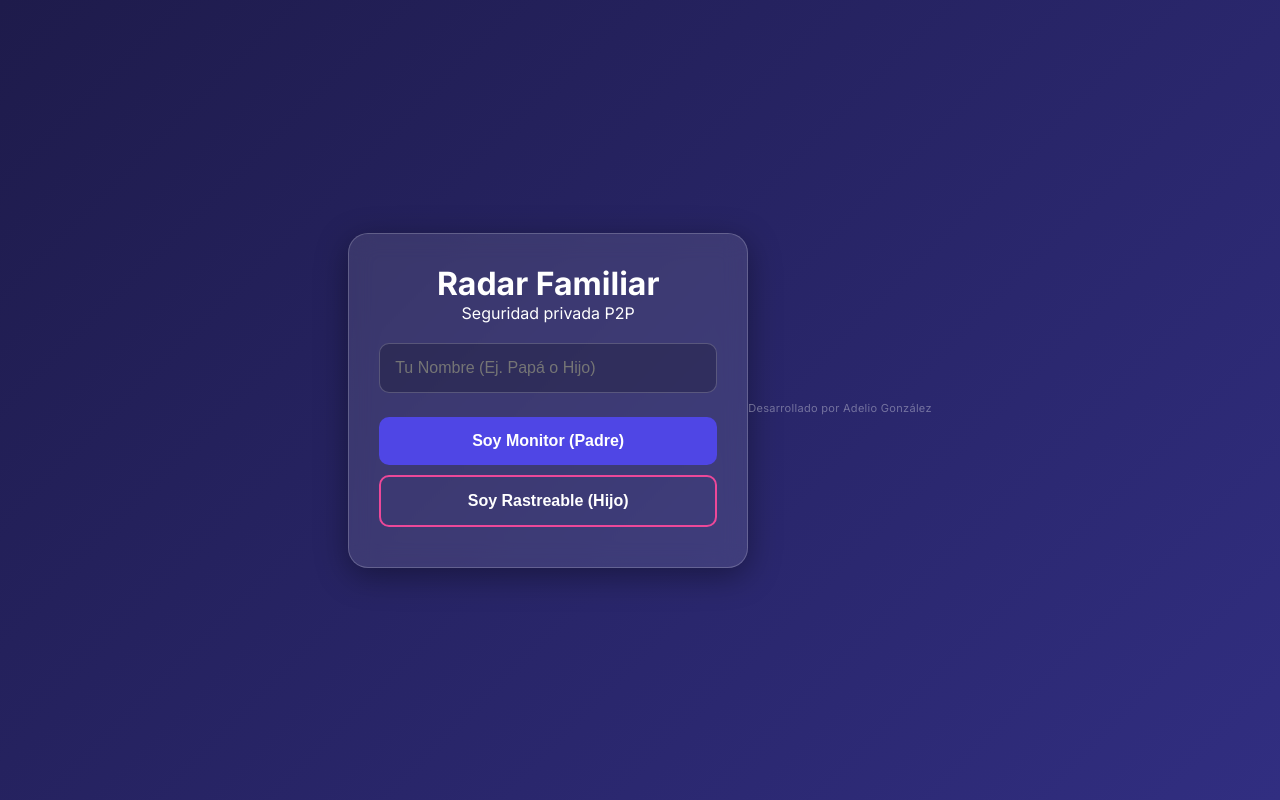
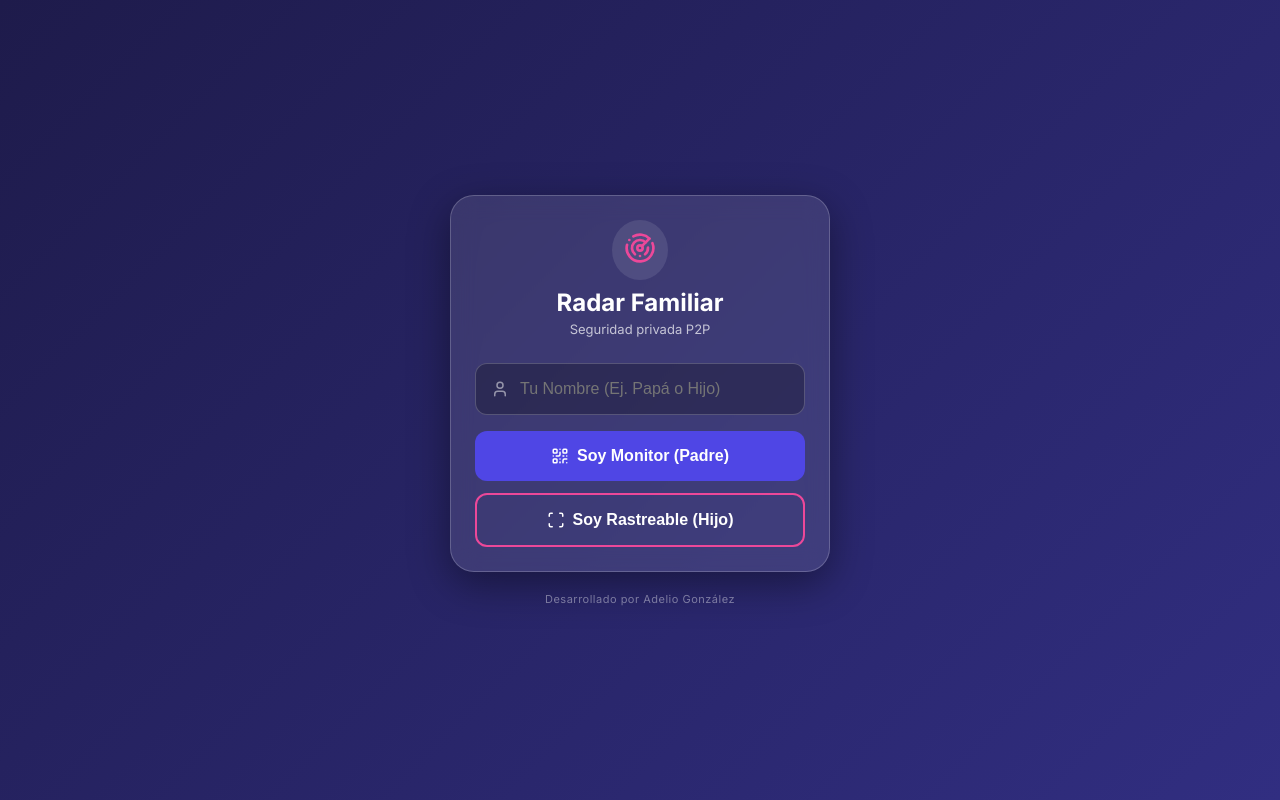
Before and after one commit to gonzalezademar/Monitor-_movil, a React (Vite) app: page /#/ in a window 1280 px wide. Built offline with nearby package versions, Linux system fonts and the light colour scheme.

Commit message:
feat: refactorizacion completa del diseno UI de Onboarding

```diff
--- a/src/index.css
+++ b/src/index.css
@@ -11,16 +11,19 @@ body {
   font-family: 'Inter', -apple-system, BlinkMacSystemFont, sans-serif;
   background: linear-gradient(135deg, #1e1b4b, #312e81);
   color: white;
-  height: 100vh;
-  /* FIX: overflow:hidden movido a .dashboard-container — conflicta con Leaflet */
+  height: 100dvh;
+  margin: 0;
+  overflow: hidden; /* Evitar scroll a nivel general */
 }
 
 .onboarding-container {
   display: flex;
+  flex-direction: column;
   justify-content: center;
   align-items: center;
-  height: 100vh;
+  height: 100dvh;
   padding: 20px;
+  overflow: hidden;
 }
 
 .glass-panel {
@@ -28,39 +31,76 @@ body {
   backdrop-filter: blur(12px);
   -webkit-backdrop-filter: blur(12px);
   border: 1px solid var(--glass-border);
-  border-radius: 20px;
-  padding: 30px;
+  border-radius: 24px;
+  padding: 24px;
   text-align: center;
   width: 100%;
-  max-width: 400px;
-  box-shadow: 0 8px 32px 0 rgba(0, 0, 0, 0.37);
+  max-width: 380px;
+  box-shadow: 0 12px 40px 0 rgba(0, 0, 0, 0.4);
+  display: flex;
+  flex-direction: column;
+  gap: 16px;
+  max-height: 85vh; /* Evita que el panel sea más alto que la pantalla */
+  overflow-y: auto; /* Permite scroll interno si es estrictamente necesario en pantallas minúsculas */
+}
+
+/* Scrollbar invisible para el panel */
+.glass-panel::-webkit-scrollbar {
+  display: none;
+}
+.glass-panel {
+  -ms-overflow-style: none;
+  scrollbar-width: none;
+}
+
+.error-card {
+  background: rgba(255, 255, 255, 0.05);
+  border: 1px solid rgba(255, 255, 255, 0.1);
+  border-radius: 16px;
+  padding: 20px;
+  display: flex;
+  flex-direction: column;
+  align-items: center;
+  gap: 12px;
+}
+
+.error-icon {
+  font-size: 28px;
+  margin-bottom: -4px;
 }
 
 .glass-input {
   width: 100%;
-  padding: 15px;
-  margin: 20px 0;
-  border-radius: 10px;
+  padding: 16px;
+  border-radius: 12px;
   border: 1px solid var(--glass-border);
-  background: rgba(0,0,0,0.2);
+  background: rgba(0,0,0,0.25);
   color: white;
   font-size: 16px;
   outline: none;
+  transition: border-color 0.3s;
+}
+
+.glass-input:focus {
+  border-color: var(--primary-color);
 }
 
 .glass-btn {
   width: 100%;
-  padding: 15px;
+  padding: 16px;
   border: none;
-  border-radius: 10px;
+  border-radius: 12px;
   font-size: 16px;
-  font-weight: bold;
+  font-weight: 600;
   cursor: pointer;
-  margin-bottom: 10px;
-  transition: transform 0.2s, opacity 0.2s;
+  transition: transform 0.2s, background 0.2s, opacity 0.2s;
+  display: flex;
+  justify-content: center;
+  align-items: center;
+  gap: 8px;
 }
 
-.glass-btn:active { transform: scale(0.95); }
+.glass-btn:active { transform: scale(0.97); }
 
 .glass-btn.primary {
   background: var(--primary-color);
@@ -77,13 +117,14 @@ body {
   display: flex;
   flex-direction: column;
   width: 100%;
-  margin-top: 4px;
+  gap: 12px;
 }
 
 .dashboard-container {
   position: relative;
-  height: 100vh;
-  overflow: hidden; /* FIX: overflow contenido en el mapa, no en el body global */
+  height: 100dvh;
+  width: 100vw;
+  overflow: hidden;
 }
 
 .floating-panel {
--- a/src/pages/Onboarding.tsx
+++ b/src/pages/Onboarding.tsx
@@ -3,6 +3,7 @@ import { useNavigate } from 'react-router-dom';
 import { useState, useEffect, useRef } from 'react';
 import { QRCode } from 'react-qr-code';
 import { Scanner } from '@yudiel/react-qr-scanner';
+import { ShieldAlert, User, QrCode, Scan, ArrowLeft, Camera, RefreshCcw, Radar } from 'lucide-react';
 
 export default function Onboarding() {
   const { setRole, setUserName, setMasterServerId, role } = useStore();
@@ -94,11 +95,25 @@ export default function Onboarding() {
   return (
     <div className="onboarding-container">
       <div className="glass-panel">
-        <h1>Radar Familiar</h1>
-        <p>Seguridad privada P2P</p>
+
+        {/* Header - Siempre visible pero más compacto en pasos avanzados */}
+        <div style={{ display: 'flex', flexDirection: 'column', alignItems: 'center', gap: '8px', marginBottom: step === 1 ? '10px' : '0' }}>
+          <div style={{ background: 'rgba(255,255,255,0.1)', padding: '12px', borderRadius: '50%' }}>
+            <Radar size={32} color="#ec4899" />
+          </div>
+          <div>
+            <h1 style={{ fontSize: step === 1 ? '24px' : '18px', fontWeight: 'bold', margin: 0, transition: 'all 0.3s' }}>
+              Radar Familiar
+            </h1>
+            {step === 1 && <p style={{ fontSize: '13px', opacity: 0.7, margin: '4px 0 0' }}>Seguridad privada P2P</p>}
+          </div>
+        </div>
 
         {step === 1 && (
-          <>
+          <div style={{ display: 'flex', flexDirection: 'column', gap: '16px' }}>
+            <div>
+              <div style={{ position: 'relative' }}>
+                <User size={18} style={{ position: 'absolute', left: '16px', top: '50%', transform: 'translateY(-50%)', opacity: 0.5 }} />
                 <input
                   type="text"
                   placeholder="Tu Nombre (Ej. Papá o Hijo)"
@@ -106,68 +121,91 @@ export default function Onboarding() {
                   maxLength={50}
                   onChange={(e) => { setNameInput(e.target.value); setNameError(''); }}
                   className="glass-input"
+                  style={{ paddingLeft: '44px', margin: 0 }}
                 />
+              </div>
               {nameError && (
-              <p style={{ color: '#f87171', fontSize: '13px', marginTop: '-10px', marginBottom: '10px', textAlign: 'center' }}>
-                ⚠️ {nameError}
+                <p style={{ color: '#fca5a5', fontSize: '12px', marginTop: '6px', textAlign: 'left', display: 'flex', alignItems: 'center', gap: '4px' }}>
+                  <ShieldAlert size={14} /> {nameError}
                 </p>
               )}
+            </div>
+
             <div className="role-buttons">
               <button className="glass-btn primary" onClick={() => handleSelectRole('monitor')}>
-                Soy Monitor (Padre)
+                <QrCode size={18} /> Soy Monitor (Padre)
               </button>
               <button className="glass-btn secondary" onClick={() => handleSelectRole('client')}>
-                Soy Rastreable (Hijo)
+                <Scan size={18} /> Soy Rastreable (Hijo)
               </button>
             </div>
-          </>
+          </div>
         )}
 
         {step === 2 && tempRole === 'monitor' && (
+          <div style={{ display: 'flex', flexDirection: 'column', gap: '16px', alignItems: 'center' }}>
             <div>
-            <h3>Tu Código de Servidor</h3>
-            <p>Escanea este QR con el teléfono de tu hijo:</p>
-            <div style={{ background: 'white', padding: '16px', borderRadius: '10px', display: 'inline-block', margin: '20px 0' }}>
-              <QRCode value={serverCode} size={200} />
+              <h3 style={{ fontSize: '18px', margin: 0 }}>Tu Código</h3>
+              <p style={{ fontSize: '13px', opacity: 0.7, margin: '4px 0 0' }}>Escanea esto con el teléfono de tu hijo</p>
             </div>
-            <button className="glass-btn primary" onClick={finalizeMonitor}>Ir a mi Mapa</button>
-            <button className="glass-btn secondary" style={{ marginTop: '8px', opacity: 0.75 }} onClick={handleBack}>
-              ← Volver
+
+            <div style={{ background: 'white', padding: '16px', borderRadius: '16px', display: 'inline-block', boxShadow: '0 4px 20px rgba(0,0,0,0.2)' }}>
+              <QRCode value={serverCode} size={180} />
+            </div>
+
+            <div style={{ width: '100%', display: 'flex', flexDirection: 'column', gap: '8px' }}>
+              <button className="glass-btn primary" onClick={finalizeMonitor}>
+                Ir a mi Mapa
               </button>
+              <button className="glass-btn secondary" style={{ opacity: 0.75, border: 'none', background: 'rgba(255,255,255,0.05)' }} onClick={handleBack}>
+                <ArrowLeft size={16} /> Volver
+              </button>
+            </div>
           </div>
         )}
 
         {step === 2 && tempRole === 'client' && (
+          <div style={{ display: 'flex', flexDirection: 'column', gap: '16px', alignItems: 'center', width: '100%' }}>
             <div>
-            <h3>Escanear Código</h3>
-            <p>Apunta la cámara al código QR del Servidor.</p>
+              <h3 style={{ fontSize: '18px', margin: 0 }}>Escanear</h3>
+              <p style={{ fontSize: '13px', opacity: 0.7, margin: '4px 0 0' }}>Apunta al código QR del Padre</p>
+            </div>
 
             {cameraError ? (
-              <div style={{ marginTop: '20px', background: 'rgba(220,38,38,0.15)', border: '1px solid rgba(220,38,38,0.4)', borderRadius: '10px', padding: '16px' }}>
-                <p style={{ color: '#f87171', fontSize: '14px' }}>📷 {cameraError}</p>
-                <button className="glass-btn secondary" style={{ marginTop: '12px', fontSize: '13px' }} onClick={handleRetryCamera}>
-                  🔄 Reintentar cámara
+              <div className="error-card">
+                <Camera size={32} color="#fca5a5" />
+                <p style={{ color: '#fca5a5', fontSize: '13px', margin: 0 }}>
+                  No pudimos acceder a la cámara. Por favor, revisa los permisos.
+                </p>
+                <button
+                  className="glass-btn secondary"
+                  style={{ marginTop: '4px', fontSize: '14px', border: '1px solid rgba(252, 165, 165, 0.4)', color: '#fca5a5' }}
+                  onClick={handleRetryCamera}
+                >
+                  <RefreshCcw size={14} /> Reintentar
                 </button>
               </div>
             ) : (
-              <div style={{ marginTop: '20px', borderRadius: '10px', overflow: 'hidden' }}>
+              <div style={{ width: '100%', maxWidth: '250px', borderRadius: '16px', overflow: 'hidden', boxShadow: '0 4px 20px rgba(0,0,0,0.2)' }}>
                 <Scanner onScan={handleScan} onError={handleScanError} />
               </div>
             )}
 
             {scanError && (
-              <p style={{ color: '#f87171', fontSize: '14px', marginTop: '12px' }}>
-                ⚠️ QR inválido — usa el código del Servidor Radar
-              </p>
+              <div style={{ background: 'rgba(252,165,165,0.1)', padding: '10px 16px', borderRadius: '10px', display: 'flex', alignItems: 'center', gap: '8px' }}>
+                <ShieldAlert size={16} color="#fca5a5" />
+                <span style={{ color: '#fca5a5', fontSize: '13px' }}>QR inválido — usa el del Padre</span>
+              </div>
             )}
 
-            <button className="glass-btn secondary" style={{ marginTop: '16px', opacity: 0.75 }} onClick={handleBack}>
-              ← Volver
+            <button className="glass-btn secondary" style={{ opacity: 0.75, border: 'none', background: 'rgba(255,255,255,0.05)' }} onClick={handleBack}>
+              <ArrowLeft size={16} /> Volver
             </button>
           </div>
         )}
       </div>
-      <p style={{ fontSize: '11px', opacity: 0.35, marginTop: '16px', textAlign: 'center', letterSpacing: '0.3px' }}>
+
+      <p style={{ fontSize: '11px', opacity: 0.4, marginTop: '20px', textAlign: 'center', letterSpacing: '0.5px' }}>
         Desarrollado por Adelio González
       </p>
     </div>
```
Lines whose indentation alone changed are shown as unchanged.
